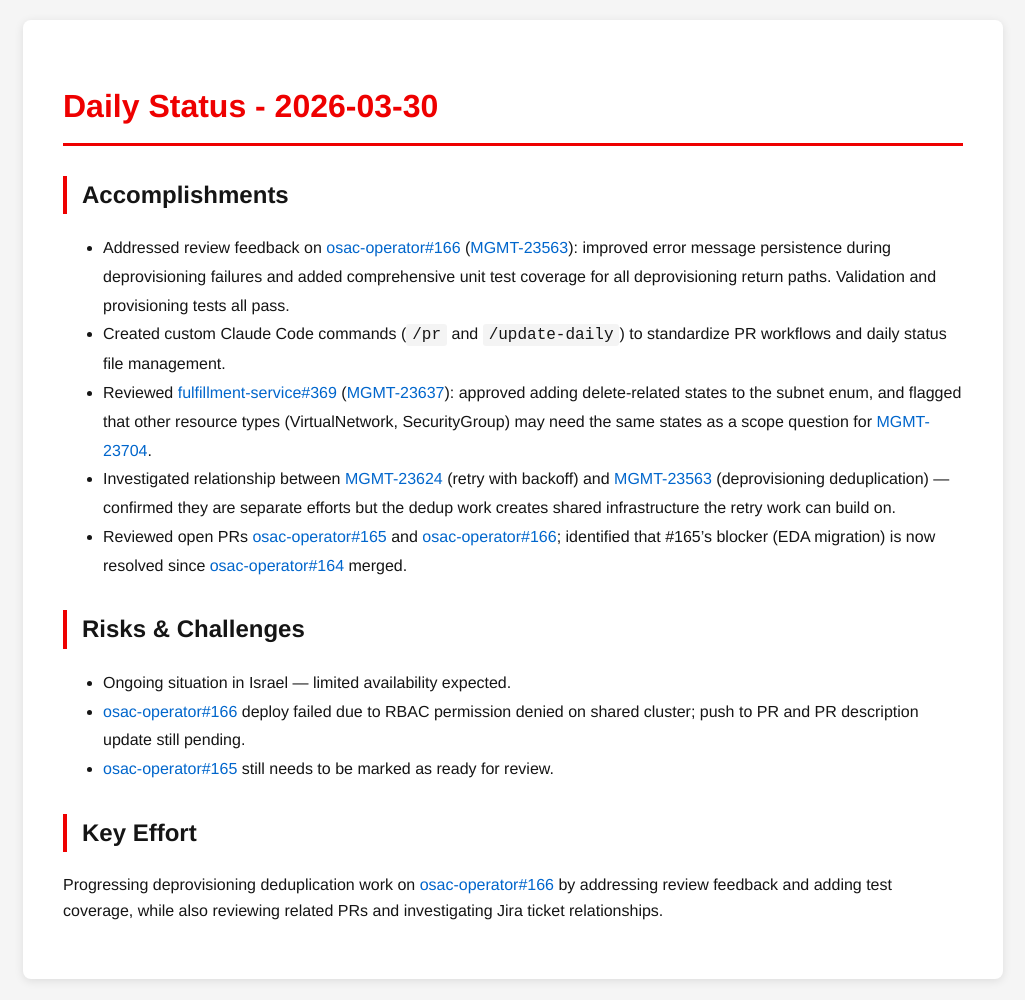
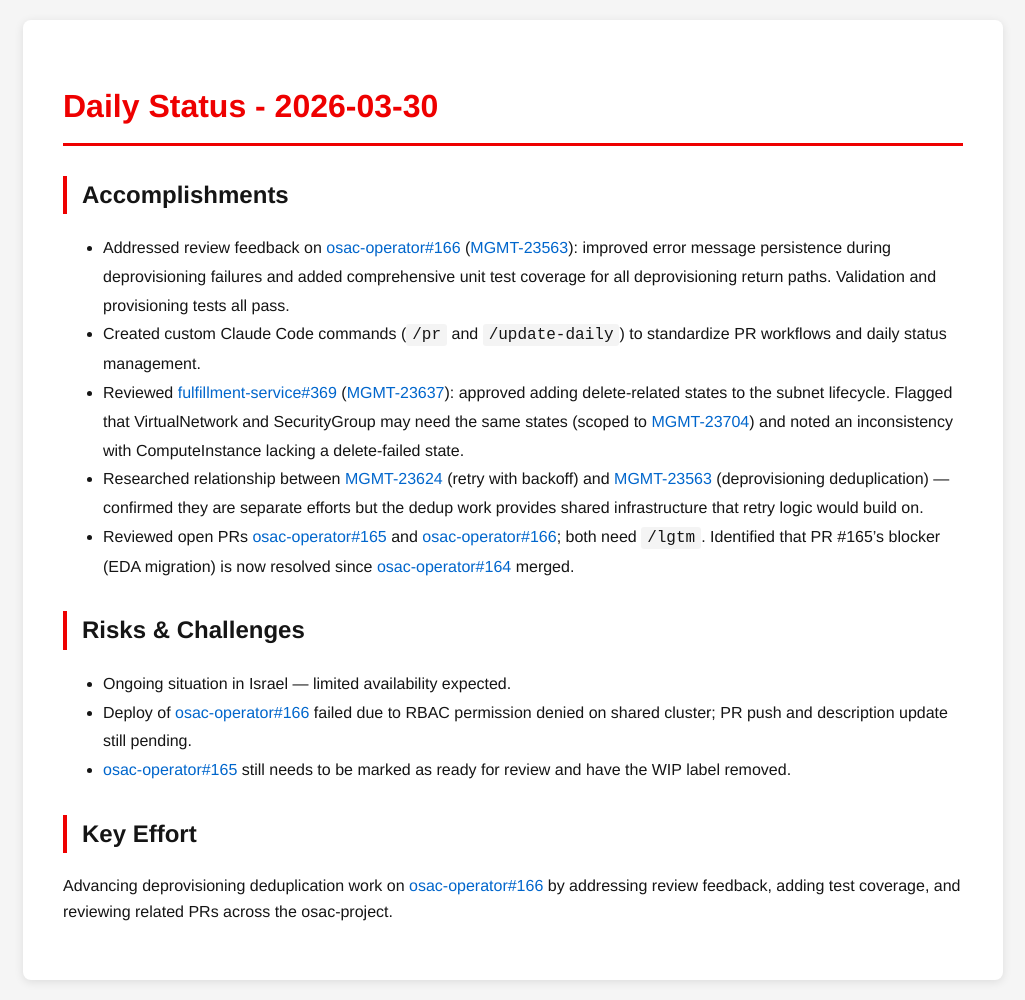
Before and after one commit to tzvatot/daily-status, a Jekyll site: the page built from 2026-03-30.md, in a window 1280 px wide. Shown: the whole page, without its empty margins (127-1152 px from the left). Built offline with Jekyll 4.4.1, drawn with Linux system fonts in a browser that asks for light colours.

Commit message:
Daily status update - 2026-03-30

```diff
--- a/2026-03-30.md
+++ b/2026-03-30.md
@@ -8,15 +8,15 @@
 
 ## Accomplishments
 - Addressed review feedback on [osac-operator#166](https://github.com/osac-project/osac-operator/pull/166) ([MGMT-23563](https://issues.redhat.com/browse/MGMT-23563)): improved error message persistence during deprovisioning failures and added comprehensive unit test coverage for all deprovisioning return paths. Validation and provisioning tests all pass.
-- Created custom Claude Code commands (`/pr` and `/update-daily`) to standardize PR workflows and daily status file management.
-- Reviewed [fulfillment-service#369](https://github.com/osac-project/fulfillment-service/pull/369) ([MGMT-23637](https://issues.redhat.com/browse/MGMT-23637)): approved adding delete-related states to the subnet enum, and flagged that other resource types (VirtualNetwork, SecurityGroup) may need the same states as a scope question for [MGMT-23704](https://issues.redhat.com/browse/MGMT-23704).
-- Investigated relationship between [MGMT-23624](https://issues.redhat.com/browse/MGMT-23624) (retry with backoff) and [MGMT-23563](https://issues.redhat.com/browse/MGMT-23563) (deprovisioning deduplication) — confirmed they are separate efforts but the dedup work creates shared infrastructure the retry work can build on.
-- Reviewed open PRs [osac-operator#165](https://github.com/osac-project/osac-operator/pull/165) and [osac-operator#166](https://github.com/osac-project/osac-operator/pull/166); identified that #165's blocker (EDA migration) is now resolved since [osac-operator#164](https://github.com/osac-project/osac-operator/pull/164) merged.
+- Created custom Claude Code commands (`/pr` and `/update-daily`) to standardize PR workflows and daily status management.
+- Reviewed [fulfillment-service#369](https://github.com/osac-project/fulfillment-service/pull/369) ([MGMT-23637](https://issues.redhat.com/browse/MGMT-23637)): approved adding delete-related states to the subnet lifecycle. Flagged that VirtualNetwork and SecurityGroup may need the same states (scoped to [MGMT-23704](https://issues.redhat.com/browse/MGMT-23704)) and noted an inconsistency with ComputeInstance lacking a delete-failed state.
+- Researched relationship between [MGMT-23624](https://issues.redhat.com/browse/MGMT-23624) (retry with backoff) and [MGMT-23563](https://issues.redhat.com/browse/MGMT-23563) (deprovisioning deduplication) — confirmed they are separate efforts but the dedup work provides shared infrastructure that retry logic would build on.
+- Reviewed open PRs [osac-operator#165](https://github.com/osac-project/osac-operator/pull/165) and [osac-operator#166](https://github.com/osac-project/osac-operator/pull/166); both need `/lgtm`. Identified that PR #165's blocker (EDA migration) is now resolved since [osac-operator#164](https://github.com/osac-project/osac-operator/pull/164) merged.
 
 ## Risks & Challenges
 - Ongoing situation in Israel — limited availability expected.
-- [osac-operator#166](https://github.com/osac-project/osac-operator/pull/166) deploy failed due to RBAC permission denied on shared cluster; push to PR and PR description update still pending.
-- [osac-operator#165](https://github.com/osac-project/osac-operator/pull/165) still needs to be marked as ready for review.
+- Deploy of [osac-operator#166](https://github.com/osac-project/osac-operator/pull/166) failed due to RBAC permission denied on shared cluster; PR push and description update still pending.
+- [osac-operator#165](https://github.com/osac-project/osac-operator/pull/165) still needs to be marked as ready for review and have the WIP label removed.
 
 ## Key Effort
-Progressing deprovisioning deduplication work on [osac-operator#166](https://github.com/osac-project/osac-operator/pull/166) by addressing review feedback and adding test coverage, while also reviewing related PRs and investigating Jira ticket relationships.
+Advancing deprovisioning deduplication work on [osac-operator#166](https://github.com/osac-project/osac-operator/pull/166) by addressing review feedback, adding test coverage, and reviewing related PRs across the osac-project.
```
